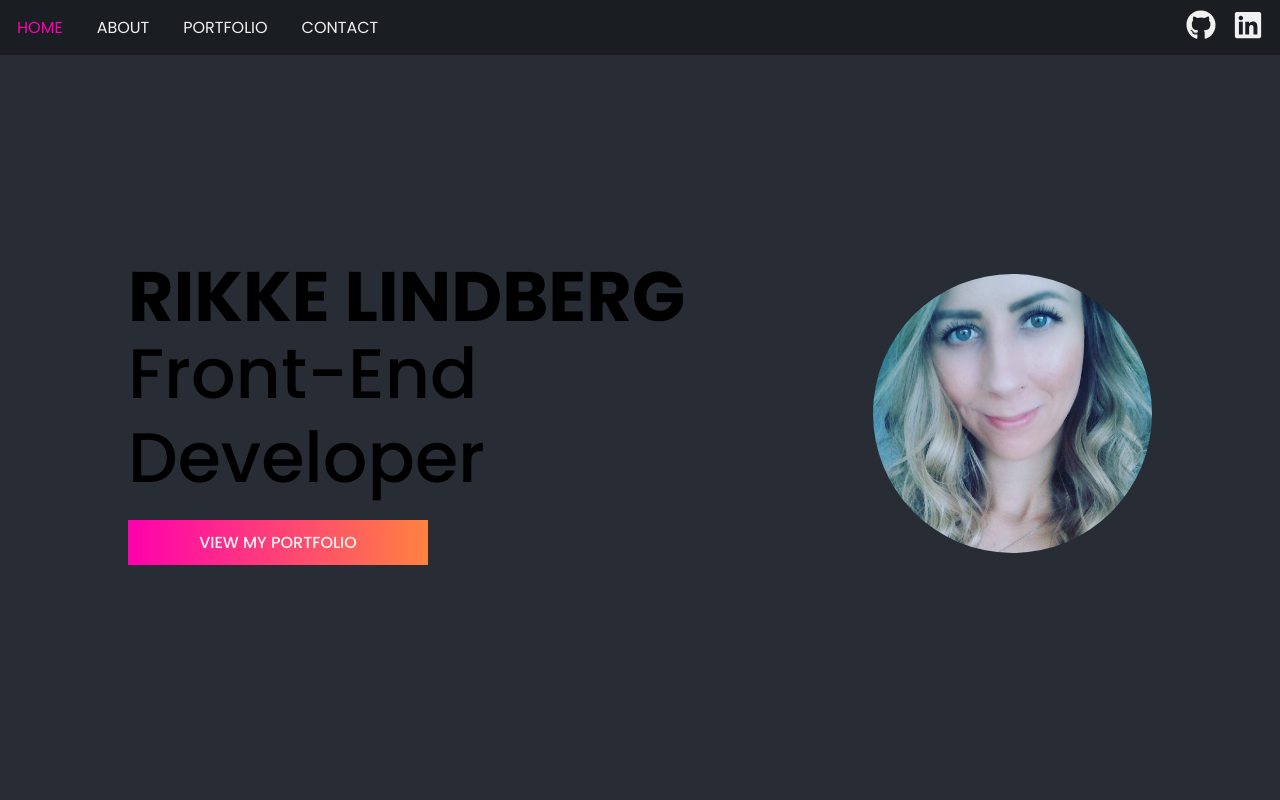
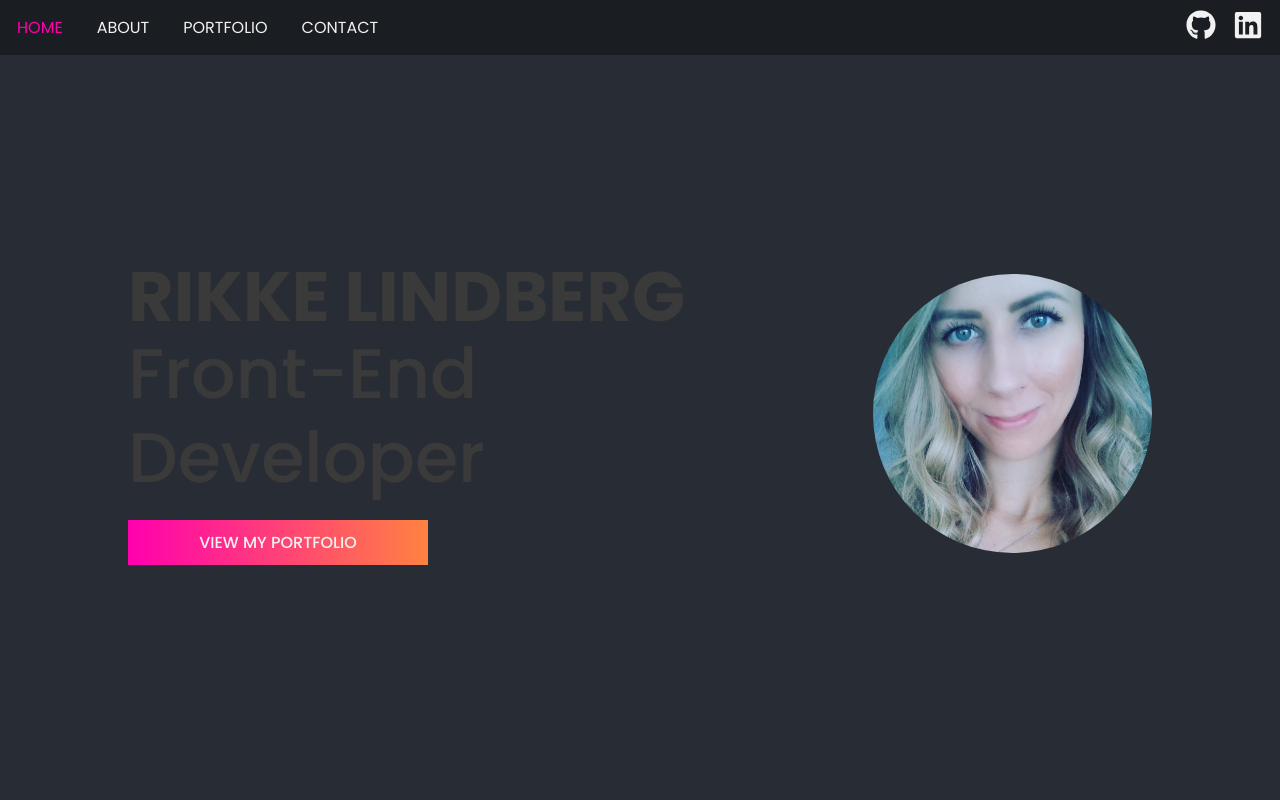
Before and after one commit to RikkeLindberg/portfolio-v2, a Next.js app: page / in a window 1280 px wide. Shown: the top 800 px of the page. Built offline with nearby package versions, Linux system fonts and the light colour scheme.

Commit message:
add scrollbar style

```diff
--- a/styles/globals.css
+++ b/styles/globals.css
@@ -22,6 +22,7 @@ body {
 body {
   font-family: "Poppins", sans-serif;
   background-color: #f1f1f1;
+  color: #3a3a3a;
 }
 
 h2 {
@@ -67,7 +68,7 @@ li {
 
 .wrapper {
   flex: 1 0 auto;
-  padding: 5.4rem 0;
+  padding-top: 5.4rem;
 }
 
 .container {
@@ -93,17 +94,22 @@ section {
   padding: 10rem 0;
 }
 
-.footer {
-  display: flex;
-  justify-content: center;
-  flex-shrink: 0;
-  padding: 2rem 0;
-  background: #1f2833;
-  font-size: 1.4rem;
-  color: #f1f1f1;
+::-webkit-scrollbar {
+  width: 1rem;
 }
 
-form {
-  display: flex;
-  flex-direction: column;
+/* Track */
+::-webkit-scrollbar-track {
+  background: #1a1d22;
 }
+
+/* Handle */
+::-webkit-scrollbar-thumb {
+  background: #4a4e57;
+  border-radius: 5rem;
+}
+
+/* Handle on hover */
+::-webkit-scrollbar-thumb:hover {
+  background: #ff00ae;
+}
```
